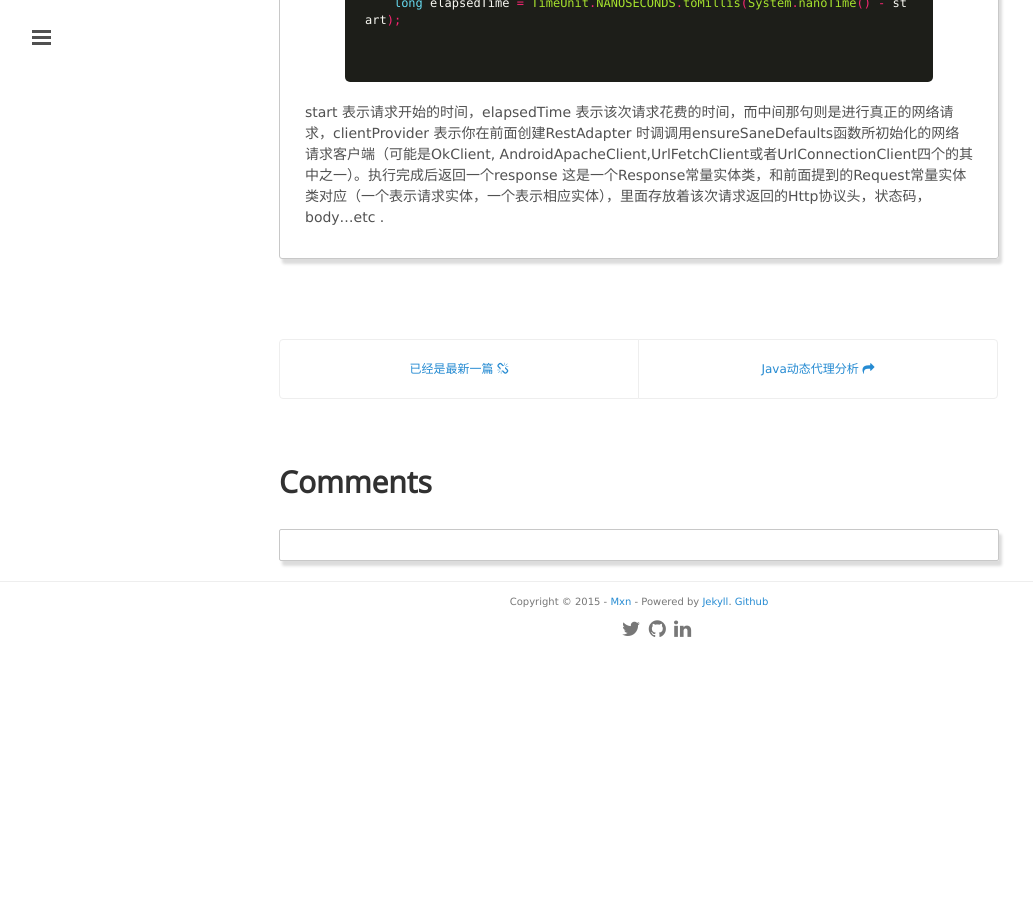
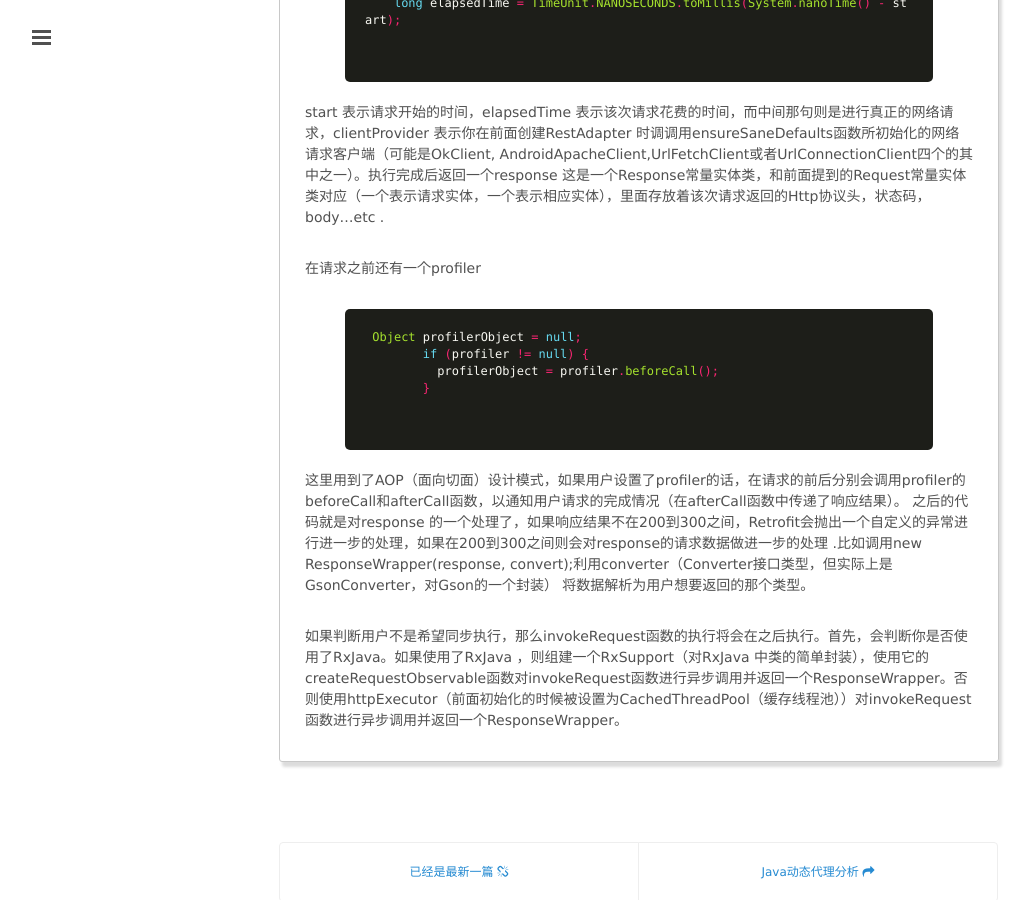
Before and after one commit to mxn21/mxn21.github.io, a Jekyll site: the page built from _posts/2015-6-19-retrofit实现原理分析.md, in a window 1280 px wide and 900 px high, scrolled down 12583 px. Shown: the whole window, without its empty margins (1-1034 px from the left). Built offline with Jekyll 4.4.1, drawn with Linux system fonts in a browser that asks for light colours; Markdown is read by kramdown in place of the engine named in the settings; comment, search, counter and statistics services are not loaded; before the commit the page ends 13237 px from its top, so only the background shows below that.

Commit message:
Update 2015-6-19-retrofit实现原理分析.md

```diff
--- a/_posts/2015-6-19-retrofit实现原理分析.md
+++ b/_posts/2015-6-19-retrofit实现原理分析.md
@@ -570,3 +570,16 @@
  {% endhighlight  %}
 
  start 表示请求开始的时间，elapsedTime 表示该次请求花费的时间，而中间那句则是进行真正的网络请求，clientProvider 表示你在前面创建RestAdapter 时调调用ensureSaneDefaults函数所初始化的网络请求客户端（可能是OkClient, AndroidApacheClient,UrlFetchClient或者UrlConnectionClient四个的其中之一）。执行完成后返回一个response 这是一个Response常量实体类，和前面提到的Request常量实体类对应（一个表示请求实体，一个表示相应实体），里面存放着该次请求返回的Http协议头，状态码，body...etc .
+
+ 在请求之前还有一个profiler
+   {% highlight java %}
+ Object profilerObject = null;
+        if (profiler != null) {
+          profilerObject = profiler.beforeCall();
+        }
+
+  {% endhighlight  %}
+  这里用到了AOP（面向切面）设计模式，如果用户设置了profiler的话，在请求的前后分别会调用profiler的beforeCall和afterCall函数，以通知用户请求的完成情况（在afterCall函数中传递了响应结果）。
+之后的代码就是对response 的一个处理了，如果响应结果不在200到300之间，Retrofit会抛出一个自定义的异常进行进一步的处理，如果在200到300之间则会对response的请求数据做进一步的处理 .比如调用new ResponseWrapper(response, convert);利用converter（Converter接口类型，但实际上是GsonConverter，对Gson的一个封装） 将数据解析为用户想要返回的那个类型。
+
+如果判断用户不是希望同步执行，那么invokeRequest函数的执行将会在之后执行。首先，会判断你是否使用了RxJava。如果使用了RxJava ，则组建一个RxSupport（对RxJava 中类的简单封装），使用它的createRequestObservable函数对invokeRequest函数进行异步调用并返回一个ResponseWrapper。否则使用httpExecutor（前面初始化的时候被设置为CachedThreadPool（缓存线程池））对invokeRequest函数进行异步调用并返回一个ResponseWrapper。
```
